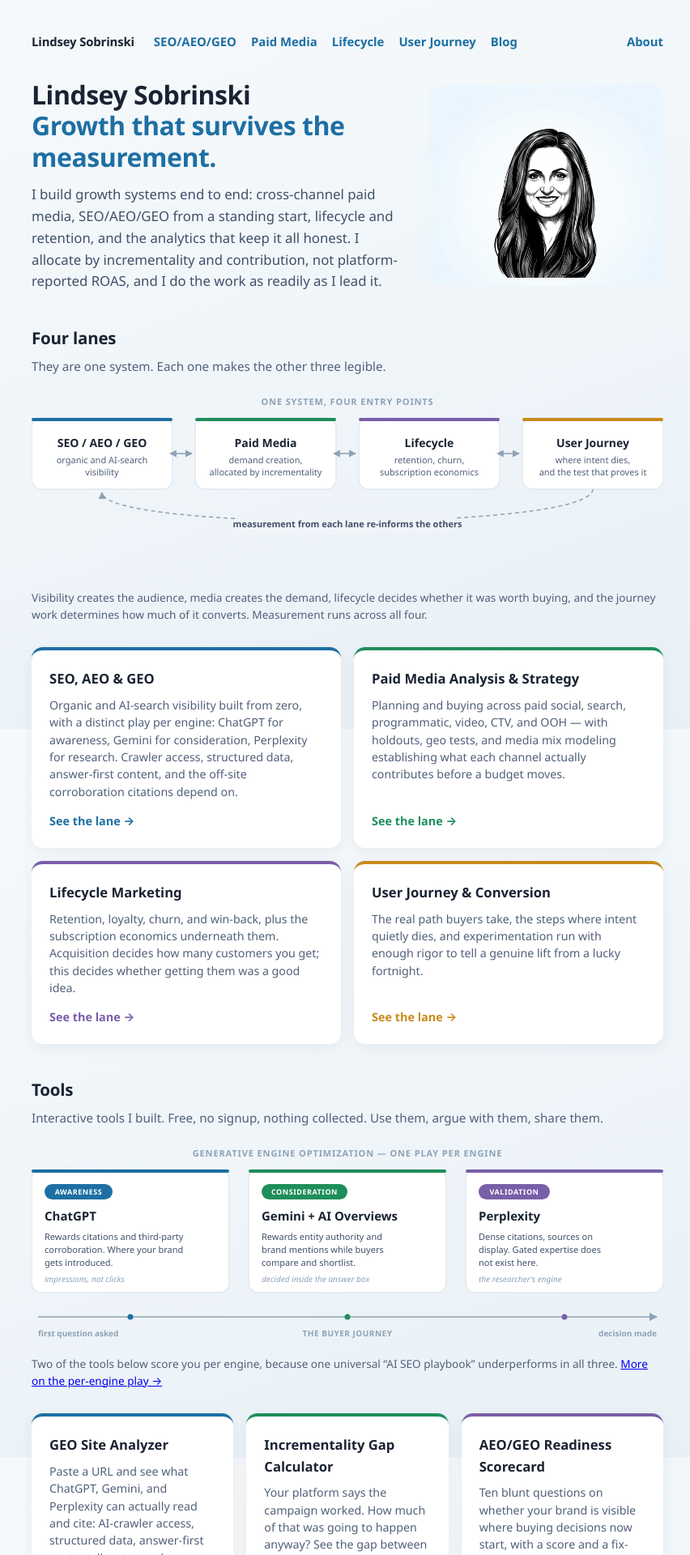
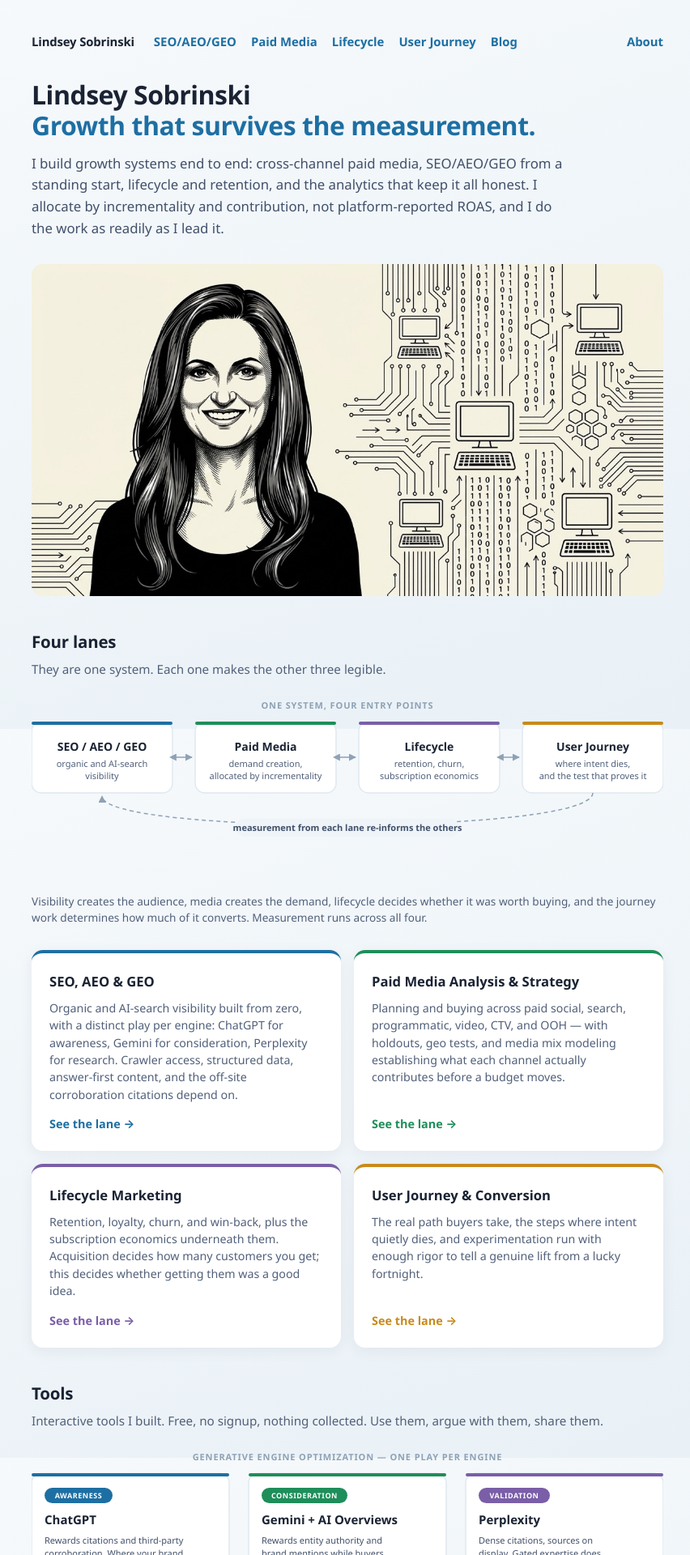
Before and after one commit to lsobrinski-marketing/lindseysobrinski.com, a Jekyll site: the page built from index.html, in a window 1280 px wide. Shown: the top 1920 px of the page at 81% size, without its empty margins (211-1063 px from the left). Built offline with Jekyll 4.4.1, drawn with Linux system fonts in a browser that asks for light colours.

Commit message:
Restore wide illustration as hero, cut to 1200x630
Use the circuit illustration as the homepage hero at exactly 1200x630 — the
Open Graph target size — so one asset serves both the page and link previews.

- Cut from the 1424x752 source (a ~4px height crop, then resample), replacing
  the odd-sized original.
- Ship a 760px derivative; phones pull 100K instead of 212K.
- Art-direct the mobile crop in CSS: at 1.9:1 on a phone the face renders
  around 90px tall, so below 700px the banner re-crops to 5:4 anchored at 26%
  horizontally, keeping her as the subject and the circuit art as atmosphere.

Move the square portrait to the About page, floated beside "What I do", where
a portrait is the right subject. Point Person.image at the portrait and
og:image at the wide hero, so each schema field gets the appropriate image.

Co-Authored-By: Claude Opus 4.8 <noreply@anthropic.com>

```diff
--- a/_config.yml
+++ b/_config.yml
@@ -22,8 +22,10 @@ kramdown:
 permalink: /blog/:title/
 timezone: America/Chicago
 
-# Social share image. 1424x752 (~1.89:1), which is what Open Graph wants.
-og_image: /assets/img/lindsey-sobrinski.jpg
+# Social share image, cut to exactly 1200x630 — the Open Graph target size.
+og_image: /assets/img/lindsey-hero.jpg
+# Used for Person.image in schema, where an actual portrait is the right subject.
+portrait_image: /assets/img/lindsey-portrait.jpg
 
 plugins:
   - jekyll-feed
--- a/_layouts/default.html
+++ b/_layouts/default.html
@@ -74,8 +74,8 @@
   "url": "{{ site.url }}",
   "email": "{{ site.author.email }}",
   "jobTitle": "{{ site.author.jobTitle }}",
-{%- if site.og_image %}
-  "image": "{{ site.url }}{{ site.og_image }}",
+{%- if site.portrait_image or site.og_image %}
+  "image": "{{ site.url }}{{ site.portrait_image | default: site.og_image }}",
 {%- endif %}
   "knowsAbout": ["Performance Marketing","SEO","AEO","GEO","Generative Engine Optimization","Answer Engine Optimization","Paid Media","Media Mix Modeling","Incrementality","Lifecycle Marketing","Retention Marketing","Subscription Economics","Conversion Rate Optimization","User Journey Mapping","DTC Growth","AI Marketing Agents"],
   "sameAs": ["{{ site.author.linkedin }}"]
--- a/assets/css/site.css
+++ b/assets/css/site.css
@@ -72,23 +72,30 @@ h3{font-size:1.04rem;margin:24px 0 6px;}
 .go.soon{color:#8ea2b5;font-weight:700;font-size:.78rem;letter-spacing:.06em;text-transform:uppercase;}
 
 /* ---------- hero ---------- */
-.hero-grid{
-  display:grid;grid-template-columns:1fr 290px;
-  gap:34px;align-items:center;margin-bottom:8px;
-}
-.hero-grid .lede{margin-bottom:0;}
-/* The source art has the site URL set beneath the portrait, which is redundant
-   here. Crop it off with object-position rather than re-cutting the file, so
-   the original stays intact and reversible. */
-.hero-portrait{
+.hero-banner{
   display:block;width:100%;height:auto;
-  aspect-ratio:1024/872;object-fit:cover;object-position:center top;
-  border-radius:14px;
+  margin:26px 0 4px;border-radius:14px;
 }
 @media(max-width:700px){
-  .hero-grid{grid-template-columns:1fr;gap:22px;}
-  /* portrait first on narrow screens would push the H1 below the fold */
-  .hero-portrait{max-width:260px;margin:0 auto;}
+  /* A 1.9:1 banner on a phone renders the face about 90px tall. Re-crop toward
+     the portrait side so she stays the subject; the circuit art is atmosphere
+     and can be sacrificed. Art direction in CSS rather than a second file. */
+  .hero-banner{
+    aspect-ratio:5/4;object-fit:cover;object-position:26% center;
+  }
+}
+
+/* ---------- portrait (about page) ---------- */
+/* The source art sets the site URL beneath the portrait, which is redundant on
+   the site itself. Crop it with object-position rather than re-cutting the
+   file, so the original stays intact and reversible. */
+.portrait{
+  display:block;width:100%;max-width:240px;height:auto;
+  aspect-ratio:1024/872;object-fit:cover;object-position:center top;
+  border-radius:14px;float:right;margin:0 0 18px 22px;
+}
+@media(max-width:640px){
+  .portrait{float:none;margin:0 auto 20px;max-width:220px;}
 }
 
 /* ---------- inline SVG diagrams ---------- */
--- a/index.html
+++ b/index.html
@@ -4,23 +4,22 @@ permalink: /
 description: "Growth and performance marketing: cross-channel paid media, SEO/AEO/GEO, lifecycle, and conversion work — allocated by incrementality, not platform-reported ROAS."
 ---
 
-<div class="hero hero-grid">
-  <div>
-    <h1>Lindsey Sobrinski<br><span>Growth that survives the measurement.</span></h1>
-    <p class="lede">I build growth systems end to end: cross-channel paid media, SEO/AEO/GEO from a standing start, lifecycle and retention, and the analytics that keep it all honest. I allocate by incrementality and contribution, not platform-reported ROAS, and I do the work as readily as I lead it.</p>
-  </div>
+<div class="hero">
+  <h1>Lindsey Sobrinski<br><span>Growth that survives the measurement.</span></h1>
+  <p class="lede">I build growth systems end to end: cross-channel paid media, SEO/AEO/GEO from a standing start, lifecycle and retention, and the analytics that keep it all honest. I allocate by incrementality and contribution, not platform-reported ROAS, and I do the work as readily as I lead it.</p>
   {%- comment -%}
     Above the fold: eager, high priority, explicit dimensions so it cannot
-    shift layout. srcset keeps phones off the 1024px file.
+    shift layout. srcset keeps phones off the full-size file; on narrow screens
+    the CSS re-crops toward the portrait so the face does not shrink to nothing.
   {%- endcomment -%}
-  <img class="hero-portrait"
-       src="/assets/img/lindsey-portrait.jpg"
-       srcset="/assets/img/lindsey-portrait-560.jpg 560w,
-               /assets/img/lindsey-portrait.jpg 1024w"
-       sizes="(max-width:700px) 260px, 290px"
-       width="1024" height="872"
+  <img class="hero-banner"
+       src="/assets/img/lindsey-hero.jpg"
+       srcset="/assets/img/lindsey-hero-760.jpg 760w,
+               /assets/img/lindsey-hero.jpg 1200w"
+       sizes="(max-width:700px) 100vw, 780px"
+       width="1200" height="630"
        fetchpriority="high" decoding="async"
-       alt="Illustrated black-and-white portrait of Lindsey Sobrinski.">
+       alt="Illustrated portrait of Lindsey Sobrinski beside a circuit-board pattern of linked terminals and binary, representing AI-driven marketing measurement.">
 </div>
 
 <h2>Four lanes</h2>
```
Also changed, not shown: about.html (+7 -0 lines), assets/img/lindsey-hero-760.jpg (added), assets/img/lindsey-hero.jpg (added), assets/img/lindsey-sobrinski.jpg (deleted).
